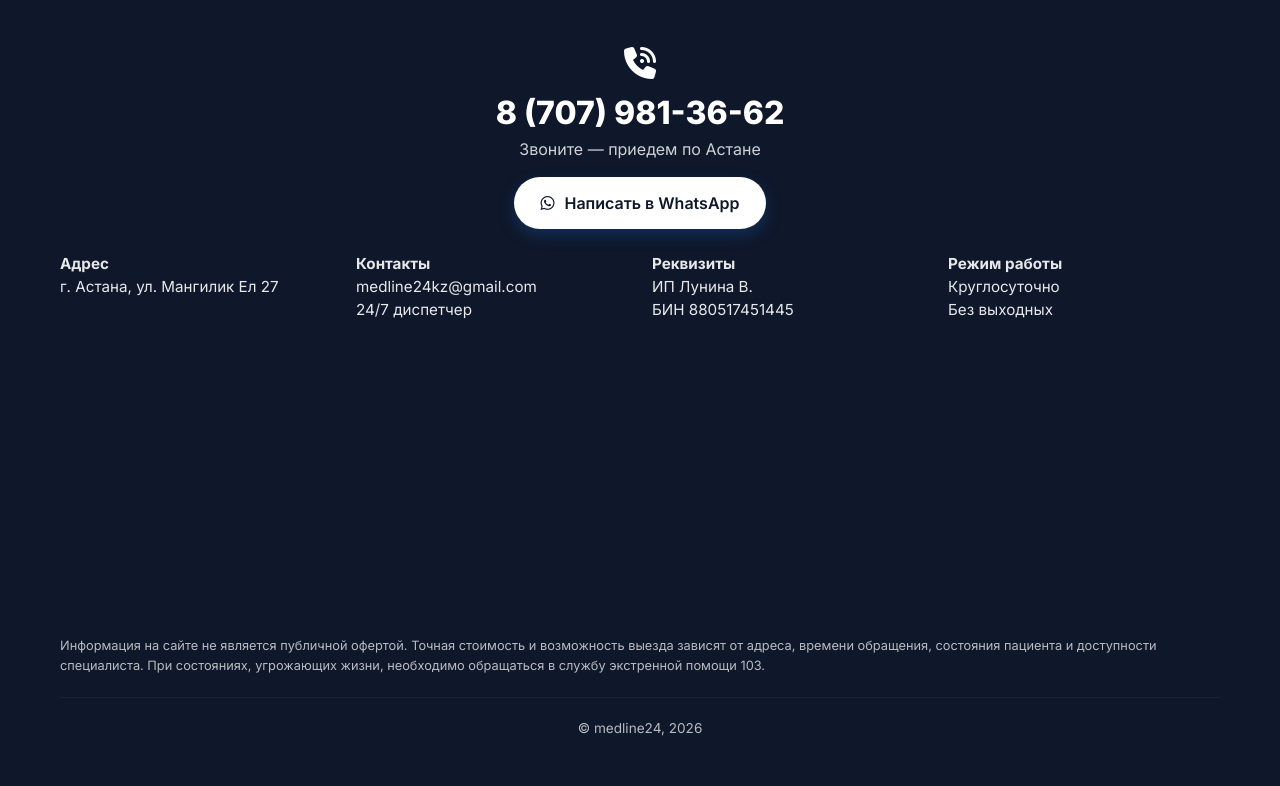
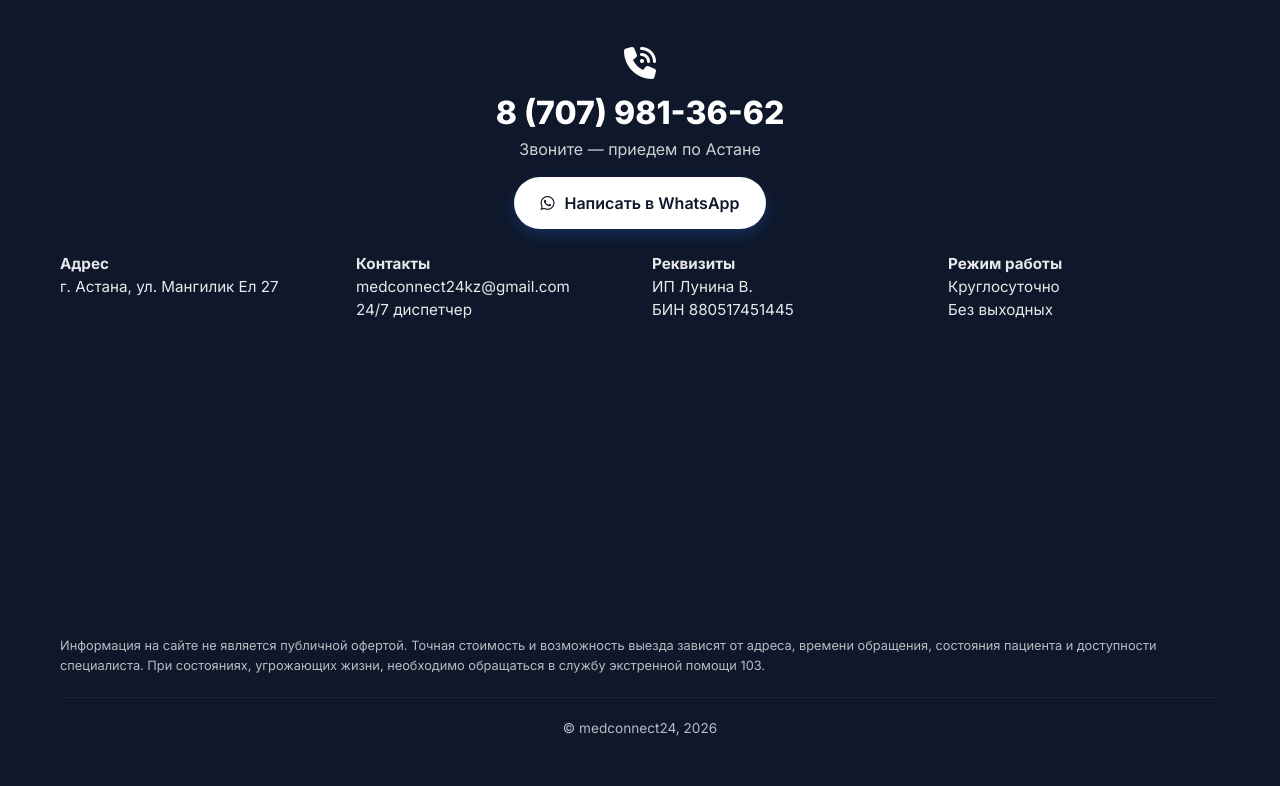
Before and after one commit to Buadcioq/medline24, a Flask app: page / in a window 1280 px wide. Shown: the part 4235-5021 px from the top of the page. Run offline with Flask 3, Linux system fonts and the light colour scheme.

Commit message:
Add files via upload

```diff
--- a/templates/index.html
+++ b/templates/index.html
@@ -131,7 +131,7 @@ footer{background:#0f172a;color:#fff;padding:48px 0}
 <body>
 <header>
 <div class="container nav">
-<a href="/" class="logo"><i class="fas fa-heart-pulse"></i> medline24</a>
+<a href="/" class="logo"><i class="fas fa-heart-pulse"></i> medconnect24</a>
 <div class="nav-right">
 <div class="city-select">
 <button class="city-btn" id="cityBtn">{{ city.name }}</button>
@@ -192,7 +192,7 @@ footer{background:#0f172a;color:#fff;padding:48px 0}
 <section style="background:var(--light)">
 <div class="container">
 <div style="max-width:800px;margin:0 auto;text-align:center">
-<h2 class="section-title" style="margin-bottom:20px">Medline24 — сервис организации выезда медицинских специалистов на дом</h2>
+<h2 class="section-title" style="margin-bottom:20px">Medconnect24 — сервис организации выезда медицинских специалистов на дом</h2>
 <p style="color:var(--muted);font-size:1.05rem">Медицинские услуги оказывают врачи и партнёрские специалисты, имеющие профильное образование, сертификаты и необходимые разрешительные документы.</p>
 </div>
 </div>
@@ -309,7 +309,7 @@ footer{background:#0f172a;color:#fff;padding:48px 0}
 </div>
 <div class="footer-grid">
 <div><strong>Адрес</strong><br>{{ city.address }}</div>
-<div><strong>Контакты</strong><br>medline24kz@gmail.com<br>24/7 диспетчер</div>
+<div><strong>Контакты</strong><br>medconnect24kz@gmail.com<br>24/7 диспетчер</div>
 <div><strong>Реквизиты</strong><br>ИП Лунина В.<br>БИН 880517451445</div>
 <div><strong>Режим работы</strong><br>Круглосуточно<br>Без выходных</div>
 </div>
@@ -320,7 +320,7 @@ footer{background:#0f172a;color:#fff;padding:48px 0}
 Информация на сайте не является публичной офертой. Точная стоимость и возможность выезда зависят от адреса, времени обращения, состояния пациента и доступности специалиста. При состояниях, угрожающих жизни, необходимо обращаться в службу экстренной помощи 103.
 </div>
 <div style="text-align:center;font-size:.85rem;opacity:.7;padding-top:20px;border-top:1px solid #1e293b;margin-top:20px">
-© medline24, 2026
+© medconnect24, 2026
 </div>
 </div>
 </footer>
```
